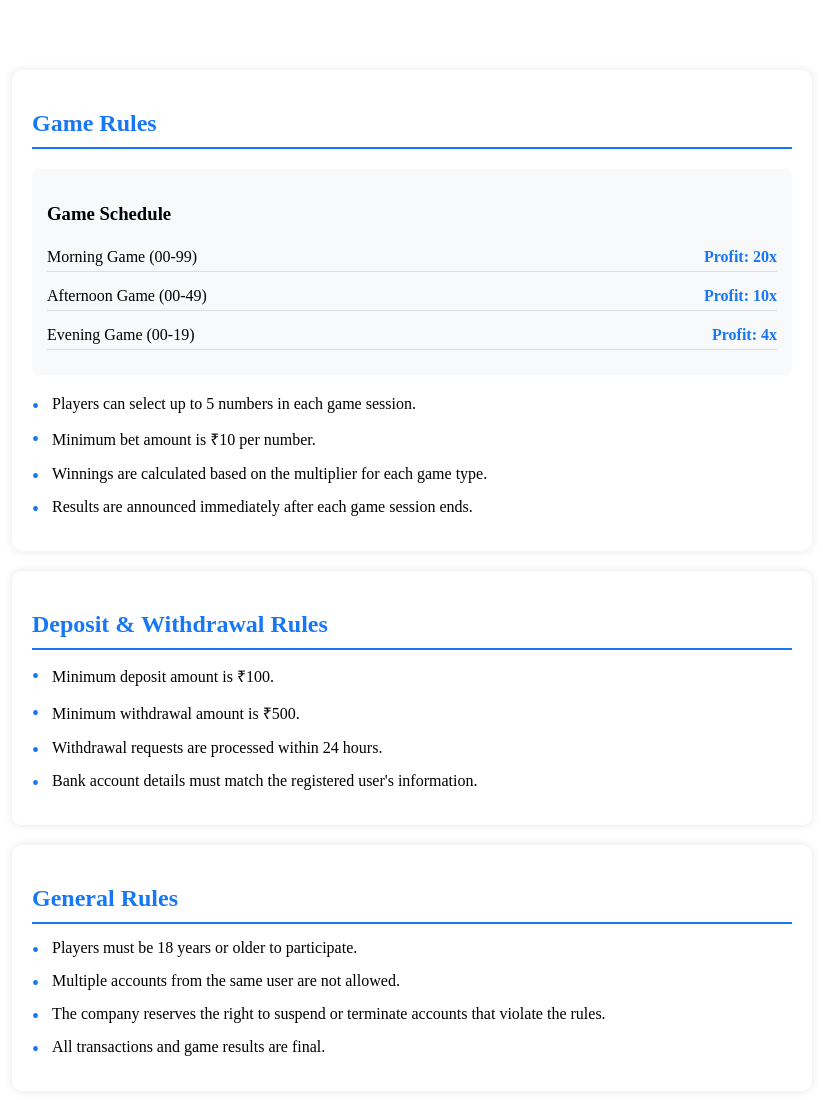
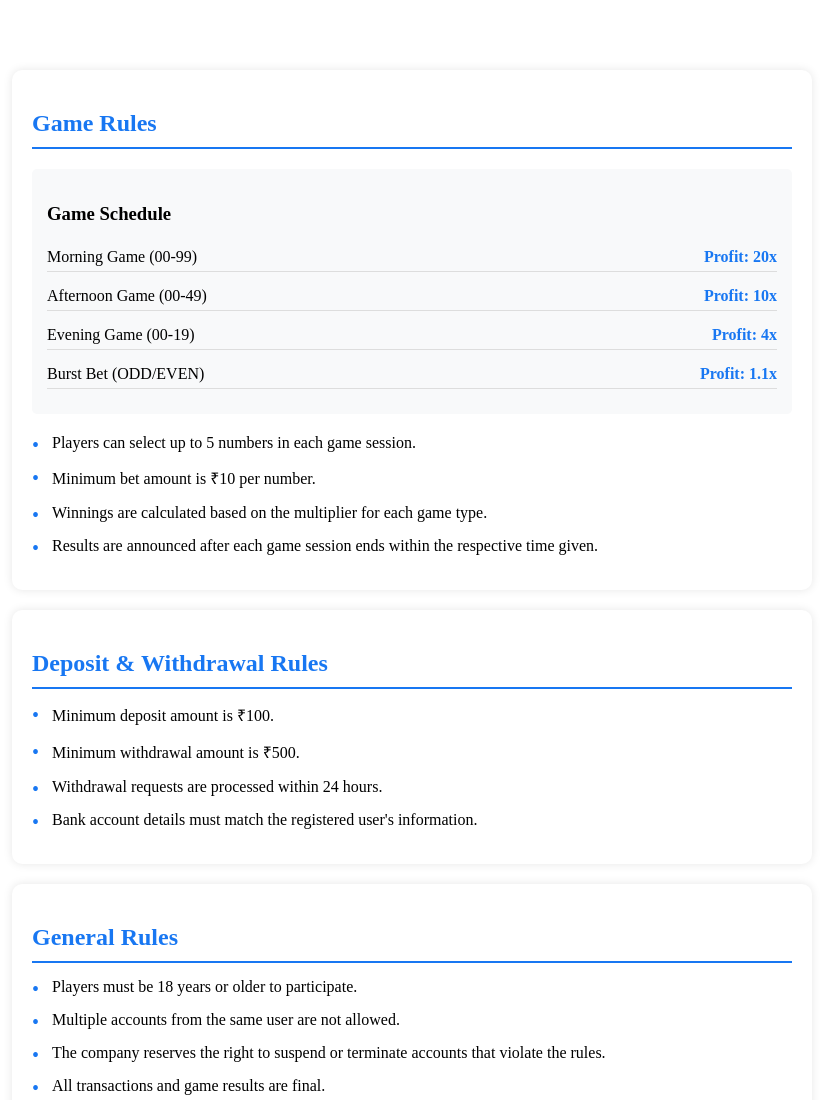
Before and after one commit to Mumbaibook/mumbaibook, a plain HTML site: page templates/rules.html in a window 1280 px wide. Shown: the top 1100 px of the page, without its empty margins (228-1051 px from the left). Drawn offline with Linux system fonts and the light colour scheme.

Commit message:
Update rules.html

```diff
--- a/templates/rules.html
+++ b/templates/rules.html
@@ -88,6 +88,10 @@
                     <span>Evening Game (00-19)</span>
                     <span class="multiplier">Profit: 4x</span>
                 </div>
+                <div class="game-time">
+                    <span>Burst Bet (ODD/EVEN)</span>
+                    <span class="multiplier">Profit: 1.1x</span>
+                </div>
             </div>
 
             <div class="rule-item">
@@ -100,7 +104,7 @@
                 Winnings are calculated based on the multiplier for each game type.
             </div>
             <div class="rule-item">
-                Results are announced immediately after each game session ends.
+                Results are announced after each game session ends within the respective time given.
             </div>
         </div>
 
```
